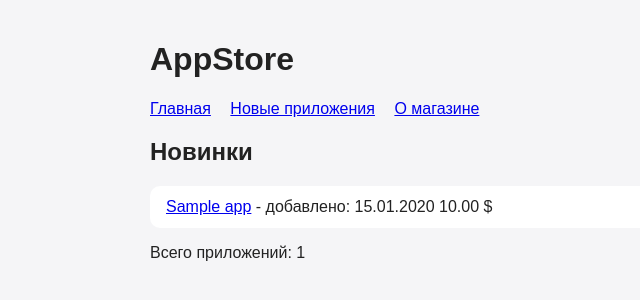
After one commit to vlados333-droid/appstore, a Django app: page /new/ in a window 1280 px wide. The commit adds this page. Shown: the top 300 px of the page, without its empty margins (140-780 px from the left). Run offline with Django 5.2, Linux system fonts and the light colour scheme; tables that the repository leaves empty hold one stand-in row (values such as "Sample post").

Commit message:
create page new

```diff
--- a/main/templates/main/base.html
+++ b/main/templates/main/base.html
@@ -10,6 +10,7 @@
     <h1>AppStore</h1>
     <nav>
         <a href="{% url 'index' %}">Главная</a>
+        <a href="{% url 'new' %}">Новые приложения</a>
         <a href="{% url 'about' %}">О магазине</a>
     </nav>
 
--- /dev/null
+++ b/main/templates/main/new.html
@@ -0,0 +1,24 @@
+{% extends 'main/base.html' %}
+
+{% block title %}Новинки - AppStore{% endblock %}
+
+{% block content %}
+    <h2>Новинки</h2>
+
+    <ul>
+        {% for app in apps %}
+        <li><a href="{% url 'app_detail' app.id %}">{{ app.name }}</a> -
+            добавлено: {{ app.created_at|date:"d.m.Y" }}
+            {% if app.price == 0 %}
+                Бесплатно
+            {% else %}
+                {{ app.price }} $
+            {% endif %}
+        </li>
+        {% empty %}
+        <li>Приложений пока нет</li>
+        {% endfor %}
+    </ul>
+
+    <p>Всего приложений: {{ apps|length }}</p>
+{% endblock %}
--- a/main/urls.py
+++ b/main/urls.py
@@ -7,4 +7,5 @@ urlpatterns = [
     path('about/', views.about, name='about'),
     path('app/<int:app_id>/', views.app_detail, name='app_detail'),
     path('category/<int:category_id>/', views.category_detail, name='category'),
+    path('new/', views.new, name='new'),
 ]
--- a/main/views.py
+++ b/main/views.py
@@ -31,3 +31,8 @@ def category_detail(request, category_id):
         'category': category,
         'apps': apps,
     })
+
+
+def new(request):
+    apps = App.objects.order_by('-created_at')[:5]
+    return render(request, 'main/new.html', {'apps': apps})
```
